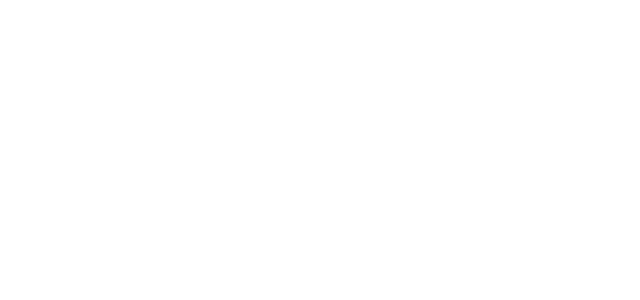
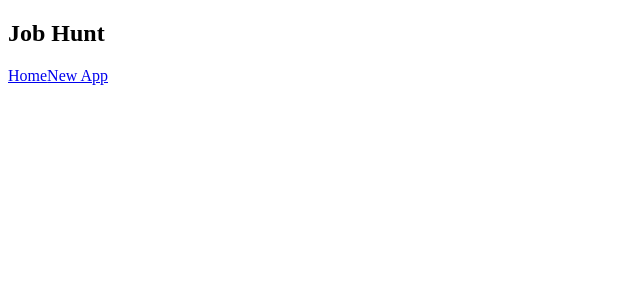
Before and after one commit to jonteal/job-search-tracker, a React (Create React App) app in the folder job-search-tracker/: page /create in a window 1280 px wide. Shown: the top 300 px of the page, without its empty margins (0-640 px from the left). Built offline with nearby package versions, Linux system fonts and the light colour scheme; the HTML template or start-up script is replaced by a standard one.

Commit message:
Rebuilt the Create, AppDetails, and Navbar

```diff
--- a/job-search-tracker/src/App.js
+++ b/job-search-tracker/src/App.js
@@ -2,12 +2,14 @@
 import { BrowserRouter as Router, Route, Switch } from 'react-router-dom';
 import Create from './components/Create';
 import Home from './components/Home';
+import Navbar from './components/Navbar';
+import AppDetails from './components/AppDetails';
 
 function App() {
   return (
     <Router>
     <div>
-      {/* <Navbar /> */}
+      <Navbar />
       <div>
         <Switch>
           <Route>
@@ -15,6 +17,9 @@
           </Route>
           <Route exact path='/create'>
             <Create />
+          </Route>
+          <Route>
+            <AppDetails />
           </Route>
         </Switch>
       </div>
--- a/job-search-tracker/src/components/AppDetails.js
+++ b/job-search-tracker/src/components/AppDetails.js
@@ -0,0 +1,9 @@
+const AppDetails = () => {
+    return(
+        <div>
+
+        </div>
+    )
+}
+
+export default AppDetails;
--- a/job-search-tracker/src/components/Navbar.js
+++ b/job-search-tracker/src/components/Navbar.js
@@ -1,8 +1,14 @@
+import { Link } from 'react-router-dom';
+
 const Navbar = () => {
     return (
-        <div>
-
-        </div>
+        <nav className='navbar'>
+            <h1>Job Hunt</h1>
+            <div className='links'>
+                <Link to="/">Home</Link>
+                <Link to="/create">New App</Link>
+            </div>
+        </nav>
     )
 }
 
```
